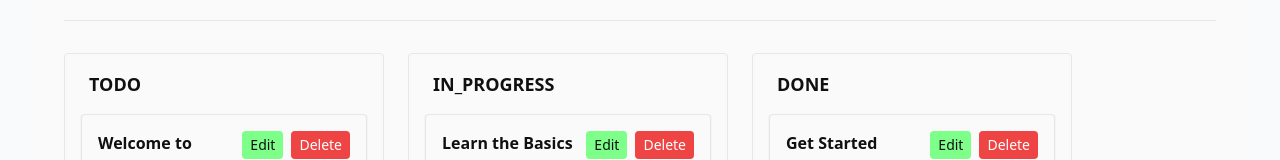
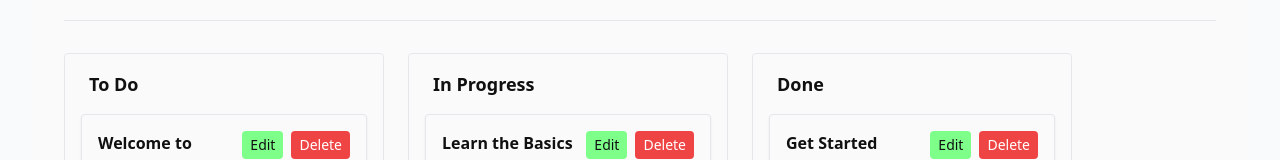
Before and after one commit to Bruno-rose/kanban, a Next.js app: page / in a window 1280 px wide. Both pictures are taken after typing "Sample" into the empty fields and a click on the button "Start Using Kanban". Shown: the part 188-348 px from the top of the page. Built offline with nearby package versions, Linux system fonts and the light colour scheme.

Commit message:
feat: format column title

```diff
--- a/src/components/Column/index.tsx
+++ b/src/components/Column/index.tsx
@@ -33,9 +33,15 @@ const Column: React.FC<ColumnProps> = ({
     setShowTaskForm(false);
   };
 
+  const mapStatusToTitle: Record<TaskStatus, string> = {
+    [TaskStatus.TODO]: "To Do",
+    [TaskStatus.IN_PROGRESS]: "In Progress",
+    [TaskStatus.DONE]: "Done",
+  };
+
   return (
     <div className={styles.container}>
-      <h2 className={styles.title}>{status}</h2>
+      <h2 className={styles.title}>{mapStatusToTitle[status]}</h2>
 
       <div ref={setNodeRef} className={styles.content}>
         {tasks.map((task, index) => (
```
